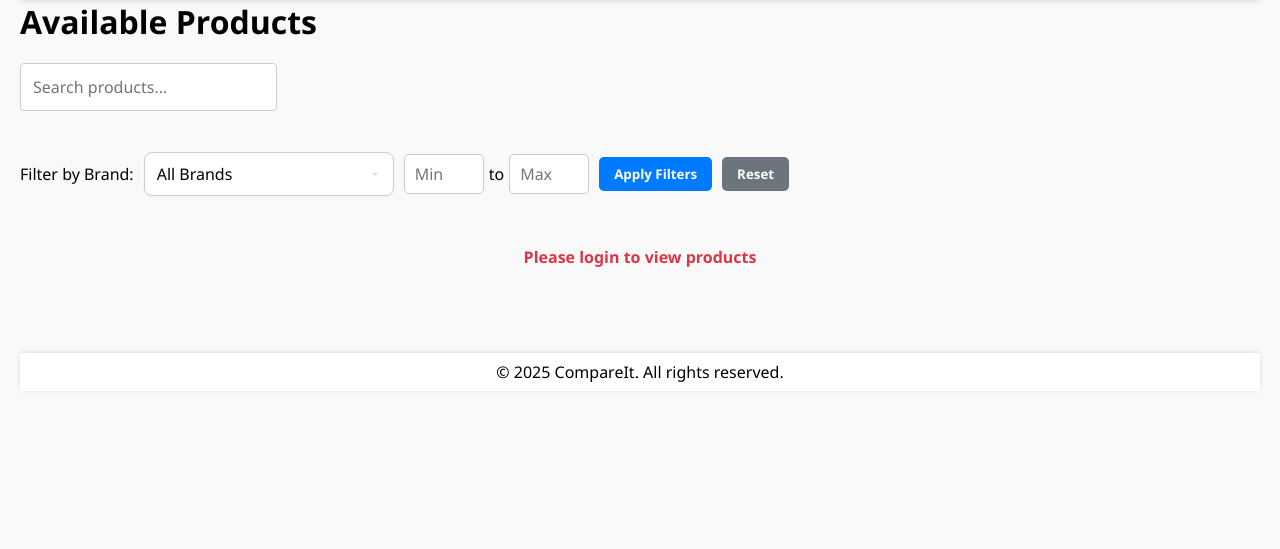
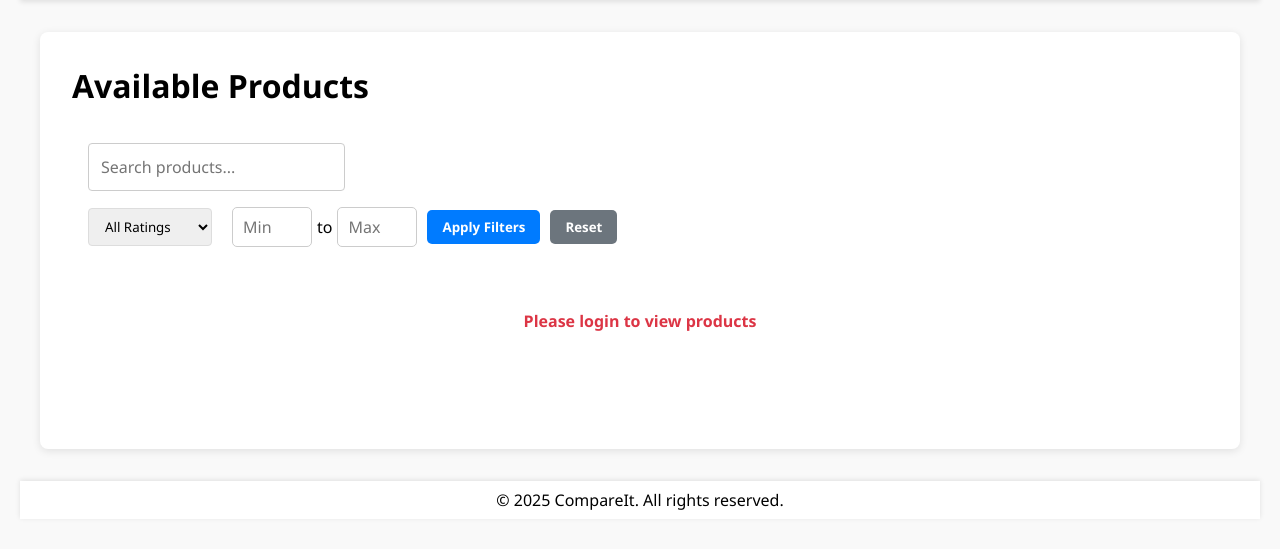
Before and after one commit to Josua-Louw/COS221-Assignment5, a PHP site: page /products.php in a window 1280 px wide. Shown: the part 114-663 px from the top of the page. Run offline with PHP 8.4, Linux system fonts and the light colour scheme.

Commit message:
Update products.php

```diff
--- a/front_end/products.php
+++ b/front_end/products.php
@@ -9,17 +9,29 @@ require_once 'header.php';
     <meta name="viewport" content="width=device-width, initial-scale=1.0">
     <title>CompareIt - Product List</title>
     <link rel="stylesheet" href="css/products.css">
+
+    <link rel="stylesheet" href="https://cdnjs.cloudflare.com/ajax/libs/font-awesome/6.4.0/css/all.min.css">
+
+    <?php if (isset($products)): ?>
+    <script>
+        window.initialProducts = <?php echo json_encode($products); ?>;
+    </script>
+    <?php endif; ?>
 </head>
 <body>
+    <div class="products-container">
         <h1>Available Products</h1>
 
-    <div class="product-controls">
+        <div class="search-container">
             <input type="text" class="search-input" placeholder="Search products...">
 
             <div class="filter-section">
-            <label for="brand">Filter by Brand:</label>
-            <select class="brand-filter" id="brand">
-                <option value="">All Brands</option>
+                <select class="rating-filter" id="rating">
+    <option value="">All Ratings</option>
+    <option value="4">4 Stars & Up</option>
+    <option value="3">3 Stars & Up</option>
+    <option value="2">2 Stars & Up</option>
+    <option value="1">1 Star & Up</option>
 </select>
 
                 <div class="price-range">
@@ -28,12 +40,44 @@ require_once 'header.php';
                     <input type="number" class="max-price" placeholder="Max" min="0">
                 </div>
 
-            <button class="apply-filters">Apply Filters</button>
-            <button class="reset-filters">Reset</button>
+                <button class="apply-filters btn-primary">Apply Filters</button>
+                <button class="reset-filters btn-secondary">Reset</button>
             </div>
         </div>
 
-    <div class="product-list"></div>
+        <div class="product-list">
+            <?php
+            //optional server side rendering
+            if (isset($products) && !empty($products)) {
+                foreach ($products as $product) {
+                    $avgRating = $product['average_rating'] ?? null;
+                    $ratingDisplay = $avgRating ? number_format($avgRating, 1) . '/5' : 'Not rated yet';
+
+                    echo '<div class="product" data-id="' . htmlspecialchars($product['product_id']) . '">';
+                    echo '    <img src="' . htmlspecialchars($product['thumbnail'] ?? '') . '" alt="' . htmlspecialchars($product['title']) . '">';
+                    echo '    <div class="product-info">';
+                    echo '        <h3>' . htmlspecialchars($product['title']) . '</h3>';
+                    echo '        <div class="product-meta">';
+                    echo '            <p class="price">R' . number_format($product['price'], 2) . '</p>';
+                    echo '            <div class="rating-container">';
+
+                    if ($avgRating) {
+                        echo generateStarRating($avgRating);
+                        echo '<span class="rating-text">' . $ratingDisplay . '</span>';
+                    } else {
+                        echo '<div class="no-rating">' . $ratingDisplay . '</div>';
+                    }
+
+                    echo '            </div>';
+                    echo '        </div>';
+                    echo '        <button class="view-product">View Product</button>';
+                    echo '    </div>';
+                    echo '</div>';
+                }
+            }
+            ?>
+        </div>
+    </div>
 
     <script src="scripts/products.js"></script>
 </body>
@@ -41,4 +85,28 @@ require_once 'header.php';
 
 <?php
 require_once 'footer.php';
+
+function generateStarRating($rating) {
+    $fullStars = floor($rating);
+    $hasHalfStar = ($rating - $fullStars) >= 0.5;
+    $emptyStars = 5 - $fullStars - ($hasHalfStar ? 1 : 0);
+
+    $output = '<div class="star-rating">';
+
+    for ($i = 0; $i < $fullStars; $i++) {
+        $output .= '<i class="fas fa-star"></i>';
+    }
+
+    if ($hasHalfStar) {
+        $output .= '<i class="fas fa-star-half-alt"></i>';
+    }
+
+    for ($i = 0; $i < $emptyStars; $i++) {
+        $output .= '<i class="far fa-star"></i>';
+    }
+
+    $output .= '</div>';
+
+    return $output;
+}
 ?>
```
Lines whose indentation alone changed are shown as unchanged.
